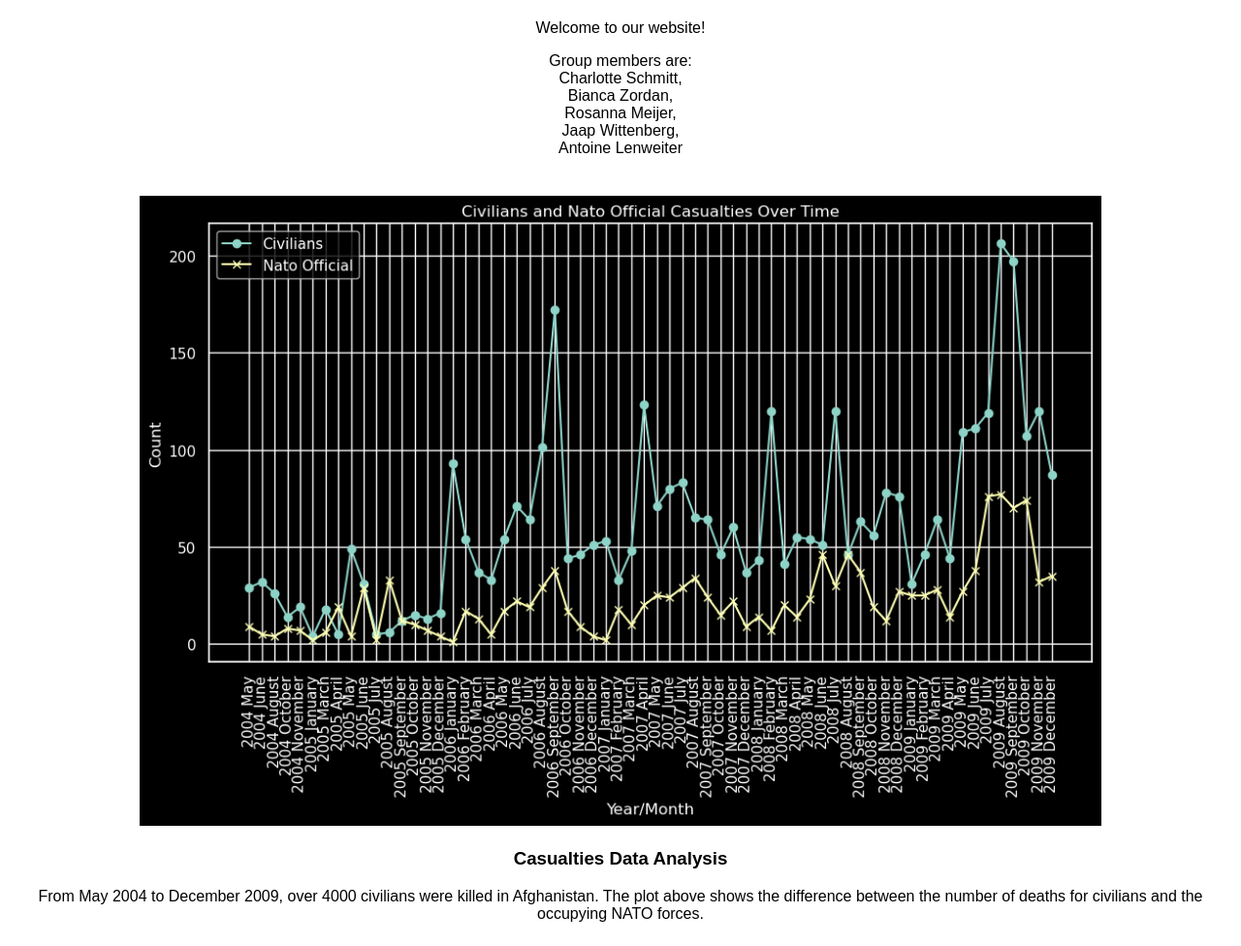
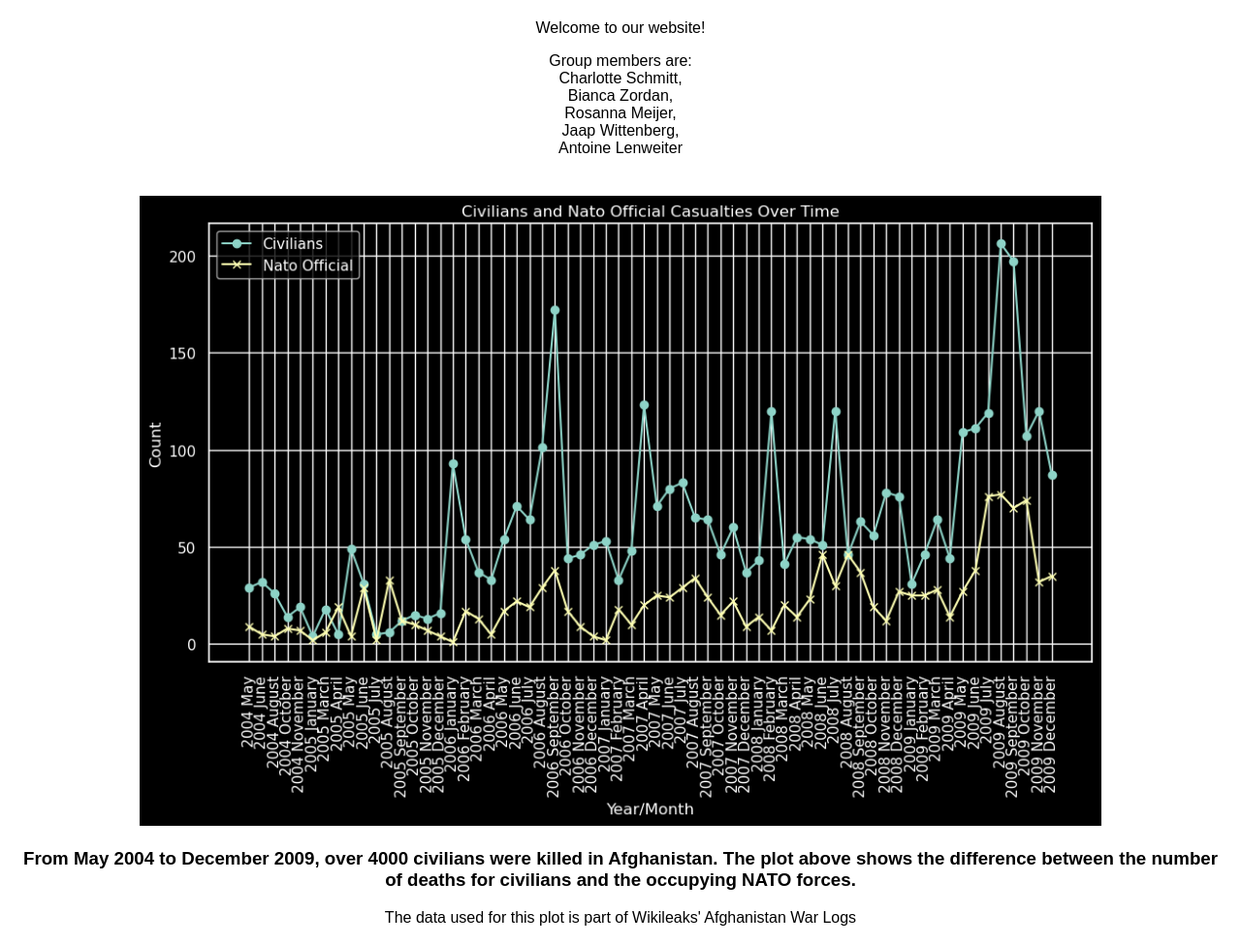
Before and after one commit to alenweiter/ams, a plain HTML site: page index.html in a window 1280 px wide. Shown: the whole page at 97% size. Drawn offline with Linux system fonts and the light colour scheme.

Commit message:
Update index.html

```diff
--- a/index.html
+++ b/index.html
@@ -40,10 +40,10 @@
       <img src="images/plots/casualties_plot3.png" alt="Casualties Plot">
 
       <!-- Add a few lines of text -->
-      <h3>Casualties Data Analysis</h3>
+      <h3>From May 2004 to December 2009, over 4000 civilians were killed in Afghanistan.
+        The plot above shows the difference between the number of deaths for civilians and the occupying NATO forces.</h3>
       <p>
-        From May 2004 to December 2009, over 4000 civilians were killed in Afghanistan.
-        The plot above shows the difference between the number of deaths for civilians and the occupying NATO forces.
+        The data used for this plot is part of Wikileaks' Afghanistan War Logs
       </p>
     </div>
   </body>
```
